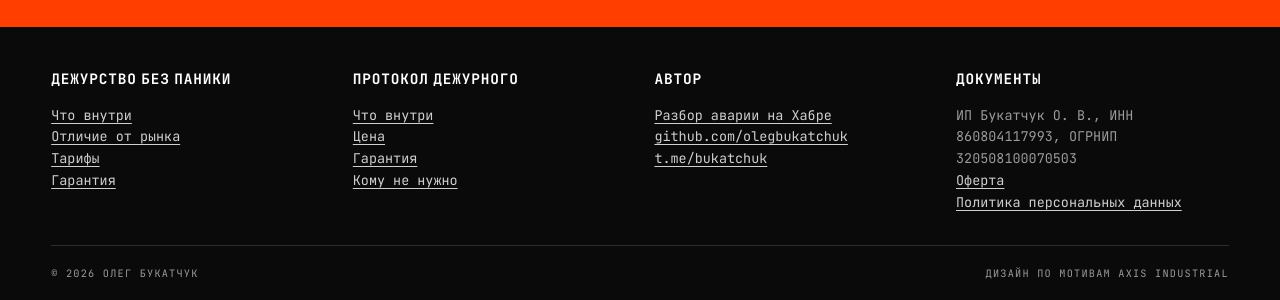
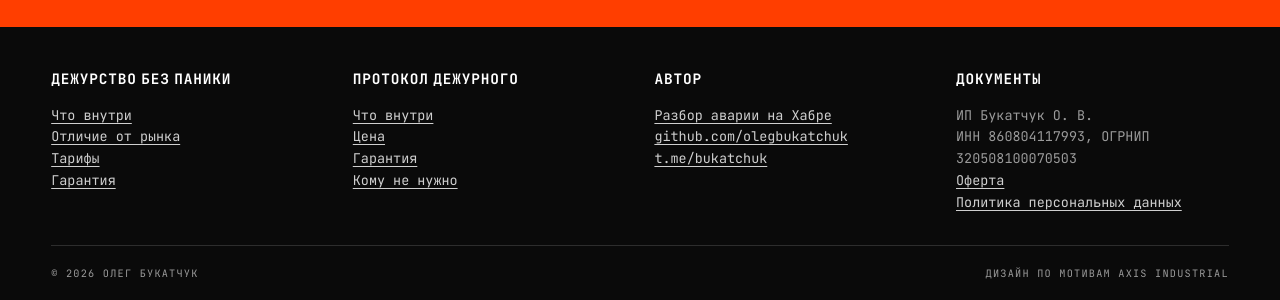
Before and after one commit to bukatchuk/oncall.bukatchuk.ru, a Jekyll site: the page built from index.html, in a window 1280 px wide and 900 px high, scrolled down 13995 px. Shown: the part 576-876 px from the top of the window. Built offline with Jekyll 4.4.1, drawn with Linux system fonts in a browser that asks for light colours.

```diff
--- a/_data/footer.yml
+++ b/_data/footer.yml
@@ -8,7 +8,7 @@ columns:
   - title: "Автор"
     html: "<p><a href=\"https://habr.com/ru/articles/1078876/\" target=\"_blank\" rel=\"noopener\">Разбор аварии на Хабре</a><br><a href=\"https://github.com/olegbukatchuk\" target=\"_blank\" rel=\"noopener\">github.com/olegbukatchuk</a><br><a href=\"https://t.me/bukatchuk\" target=\"_blank\" rel=\"noopener\">t.me/bukatchuk</a></p>"
   - title: "Документы"
-    html: "<p>ИП Букатчук О. В., ИНН 860804117993, ОГРНИП 320508100070503<br><a href=\"/offer/\">Оферта</a><br><a href=\"/privacy/\">Политика персональных данных</a></p>"
+    html: "<p>ИП Букатчук О. В.<br>ИНН 860804117993, ОГРНИП 320508100070503<br><a href=\"/offer/\">Оферта</a><br><a href=\"/privacy/\">Политика персональных данных</a></p>"
 copyright: "Олег Букатчук"
 bottom:
   - "Дизайн по мотивам Axis Industrial"
```
